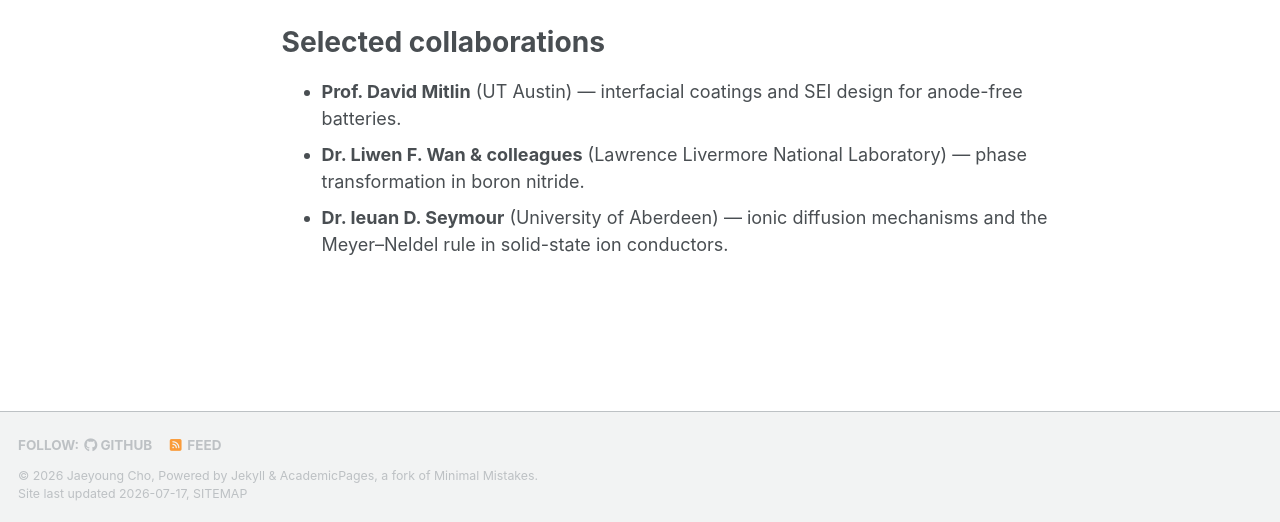
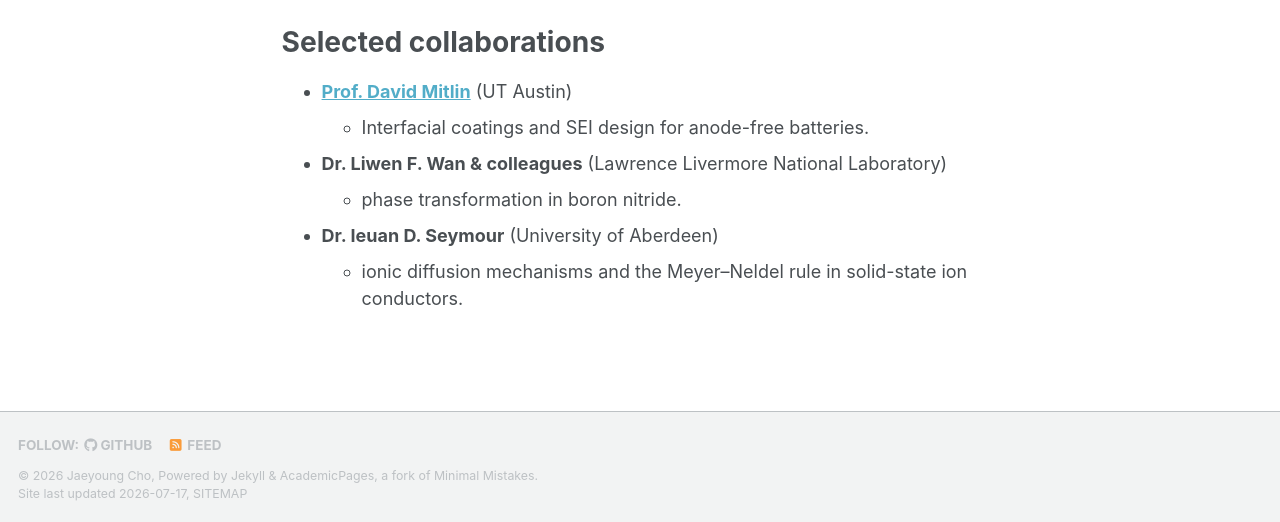
Before and after one commit to jycho5758/jycho5758.github.io, a Jekyll site: the page built from _pages/research.md, in a window 1280 px wide and 1134 px high, cut to the strip 612-1134 px from the top of the window. Built offline with Jekyll 4.4.1, drawn with Linux system fonts in a browser that asks for light colours; some web fonts are replaced; a script bundle is joined from its source files by our own code; library files that are not in the unit come from our copies; part of the change alters nothing that is shown.

```diff
--- a/_pages/research.md
+++ b/_pages/research.md
@@ -30,6 +30,9 @@ My research uses computational chemistry to understand the thermodynamic and kin
 
 Selected collaborations
 ======
-- **Prof. David Mitlin** (UT Austin) — interfacial coatings and SEI design for anode-free batteries.
-- **Dr. Liwen F. Wan & colleagues** (Lawrence Livermore National Laboratory) — phase transformation in boron nitride.
-- **Dr. Ieuan D. Seymour** (University of Aberdeen) — ionic diffusion mechanisms and the Meyer–Neldel rule in solid-state ion conductors.
+- **[Prof. David Mitlin](https://sites.google.com/view/mitlin-group/home?authuser=0)** (UT Austin)
+  * Interfacial coatings and SEI design for anode-free batteries.
+- **Dr. Liwen F. Wan & colleagues** (Lawrence Livermore National Laboratory)
+  * phase transformation in boron nitride.
+- **Dr. Ieuan D. Seymour** (University of Aberdeen)
+  * ionic diffusion mechanisms and the Meyer–Neldel rule in solid-state ion conductors.
```
